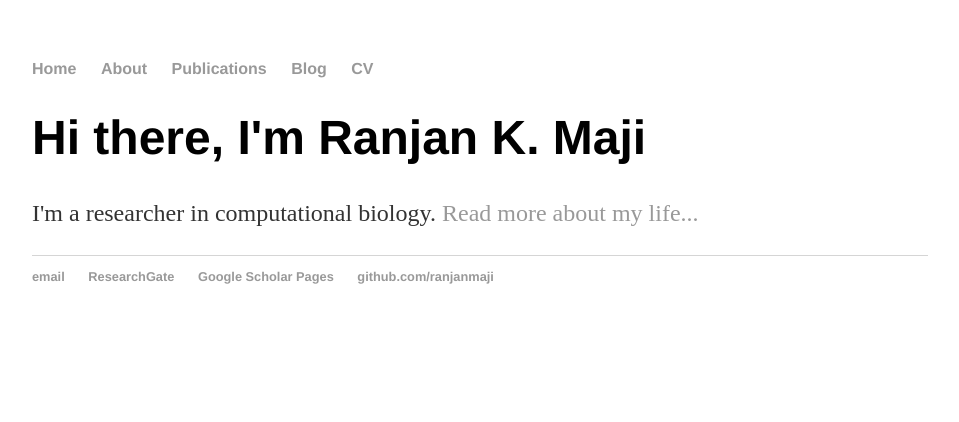
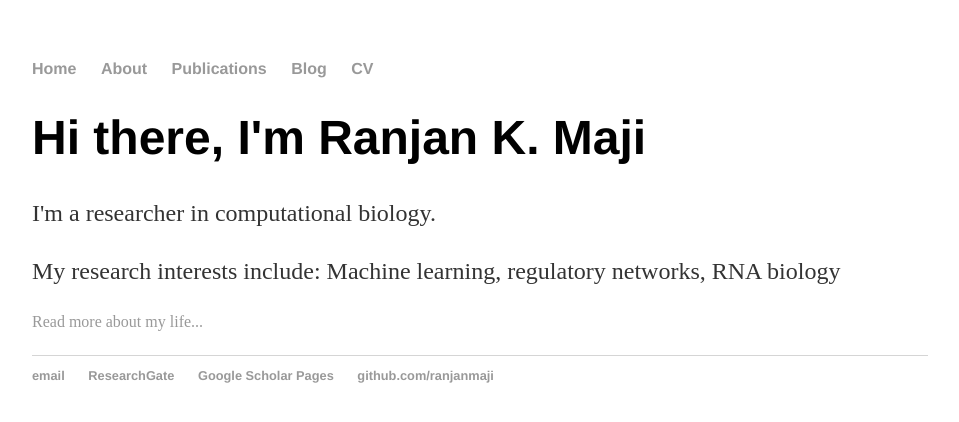
Before and after one commit to ranjanmaji/just-a-site, a Jekyll site: the page built from index.html, in a window 1280 px wide. Shown: the top 422 px of the page, without its empty margins (160-1119 px from the left). Built offline with Jekyll 4.4.1, drawn with Linux system fonts in a browser that asks for light colours.

Commit message:
just a site

```diff
--- a/index.html
+++ b/index.html
@@ -5,5 +5,7 @@ title: Ranjan K. Maji
 
 	<div class="blurb">
 		<h1>Hi there, I'm Ranjan K. Maji</h1>
-			<p>I'm a researcher in computational biology. <a href="/about">Read more about my life...</a></p>
+			<p>I'm a researcher in computational biology.</p>
+			<p>My research interests include: Machine learning, regulatory networks, RNA biology</p>
+			<a href="/about">Read more about my life...</a></p>
 	</div><!-- /.blurb -->
```
